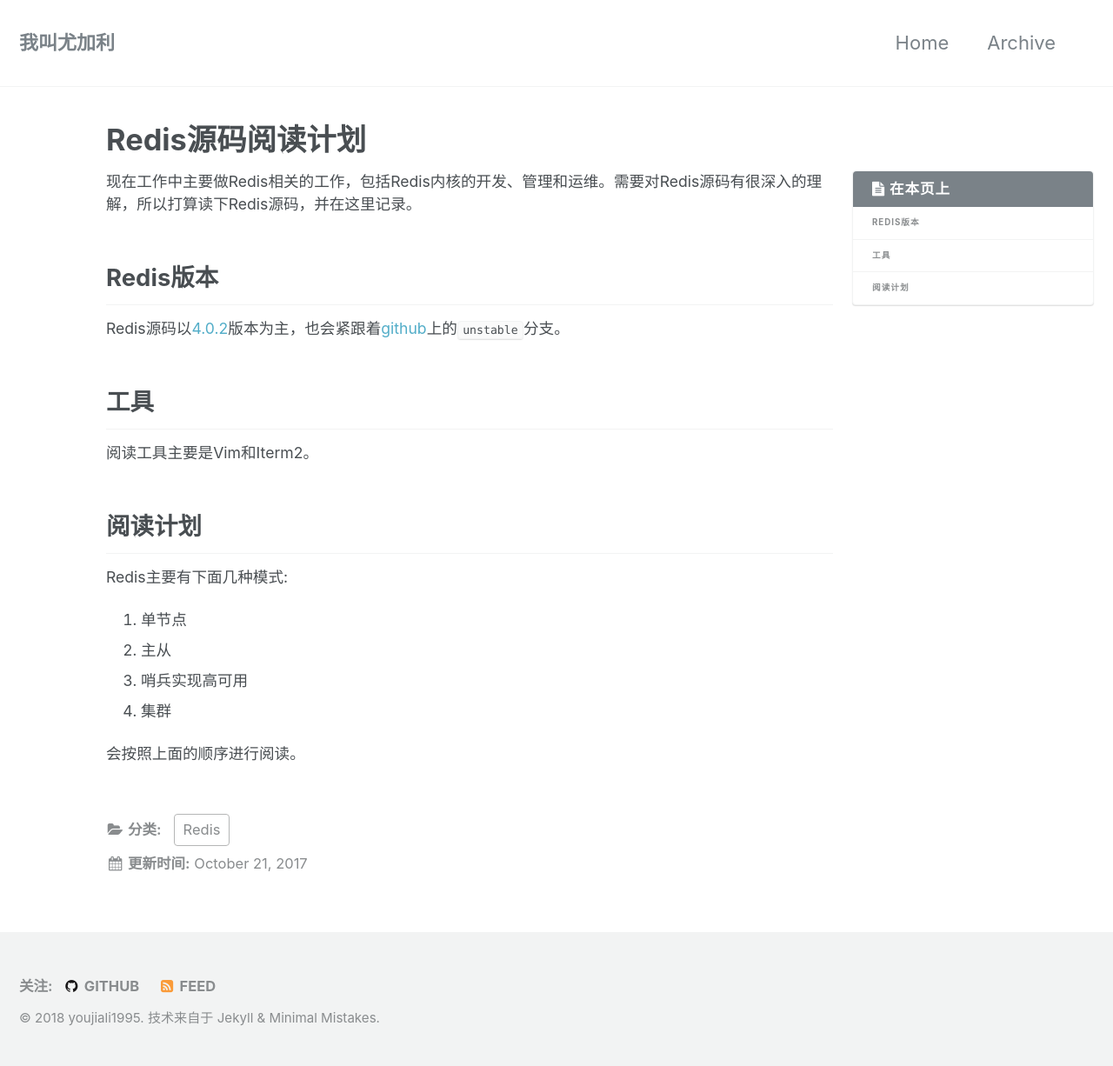
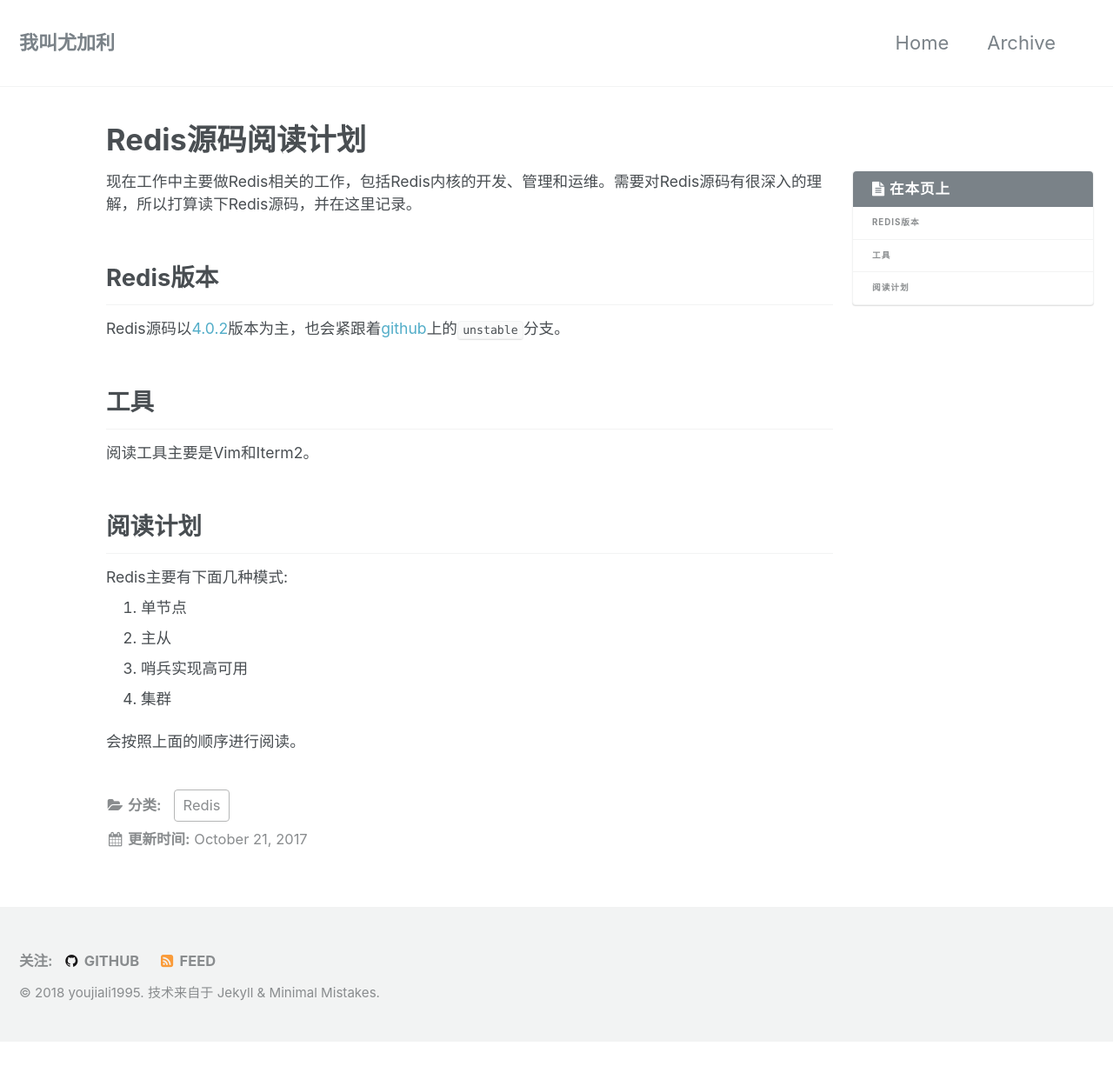
Before and after one commit to youjiali1995/youjiali1995.github.io, a Jekyll site: the page built from _posts/Redis/2017-10-21-learn-redis.md, in a window 1280 px wide. Shown: the whole page at 87% size. Built offline with Jekyll 4.4.1, drawn with Linux system fonts in a browser that asks for light colours; after the commit the page ends 1198 px from its top, so only the background shows below that.

Commit message:
Modify style.

```diff
--- a/_sass/minimal-mistakes/_page.scss
+++ b/_sass/minimal-mistakes/_page.scss
@@ -102,6 +102,10 @@
 
 .page__content {
 
+    ul, ol {
+        margin-top: 0;
+    }
+
   h2 {
     padding-bottom: 0.5em;
     border-bottom: 1px solid $border-color;
@@ -123,6 +127,7 @@
       }
     }
   }
+
 
   a:not(.btn) {
 
--- a/_sass/minimal-mistakes/_syntax.scss
+++ b/_sass/minimal-mistakes/_syntax.scss
@@ -7,7 +7,7 @@
   position: relative;
   margin-bottom: 1em;
   font-family: $monospace;
-  font-size: $type-size-6;
+  font-size: $type-size-8;
   line-height: 1.8;
   border: 1px solid $border-color;
   border-radius: $border-radius;
--- a/_sass/minimal-mistakes/_variables.scss
+++ b/_sass/minimal-mistakes/_variables.scss
@@ -10,7 +10,7 @@
 
 /* paragraph indention */
 $paragraph-indent             : false !default; // true, false (default)
-$indent-var                   : 1.3em !default;
+$indent-var                   : 0.5em !default; // prev 1.3em
 
 /* system typefaces */
 $serif                        : Georgia, Times, serif !default;
```
